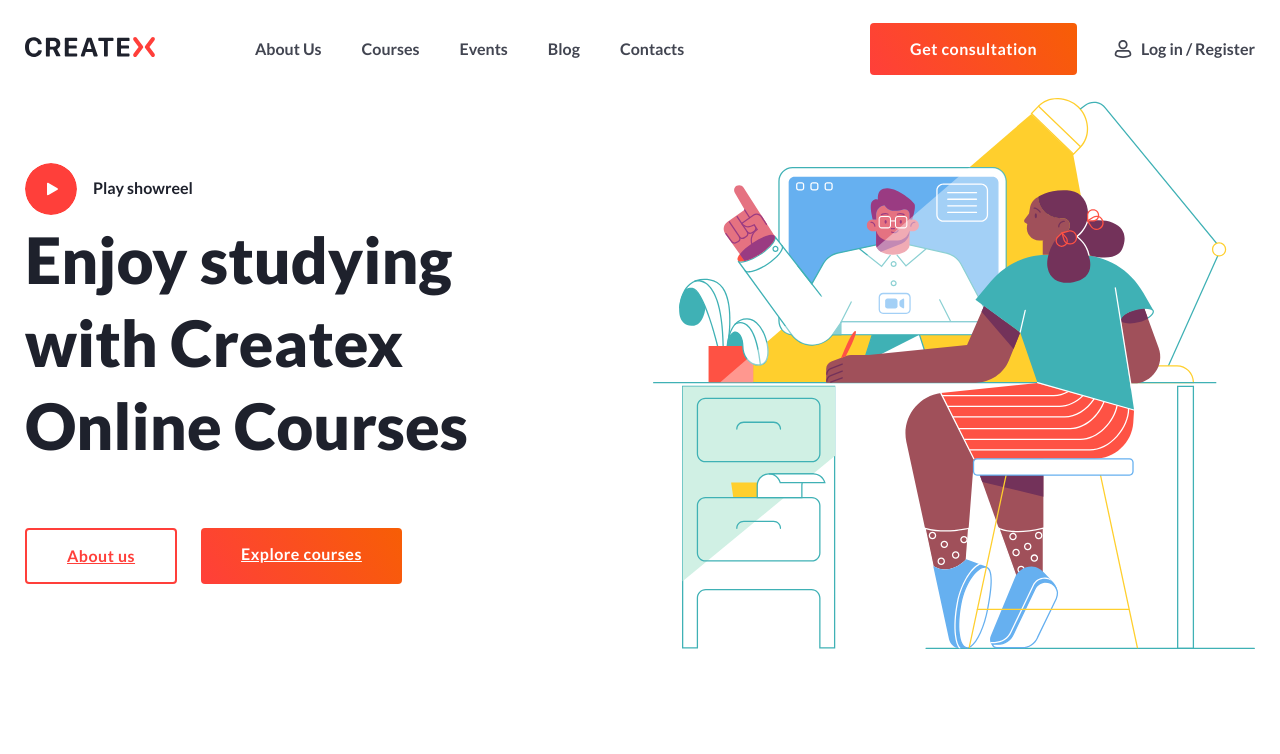
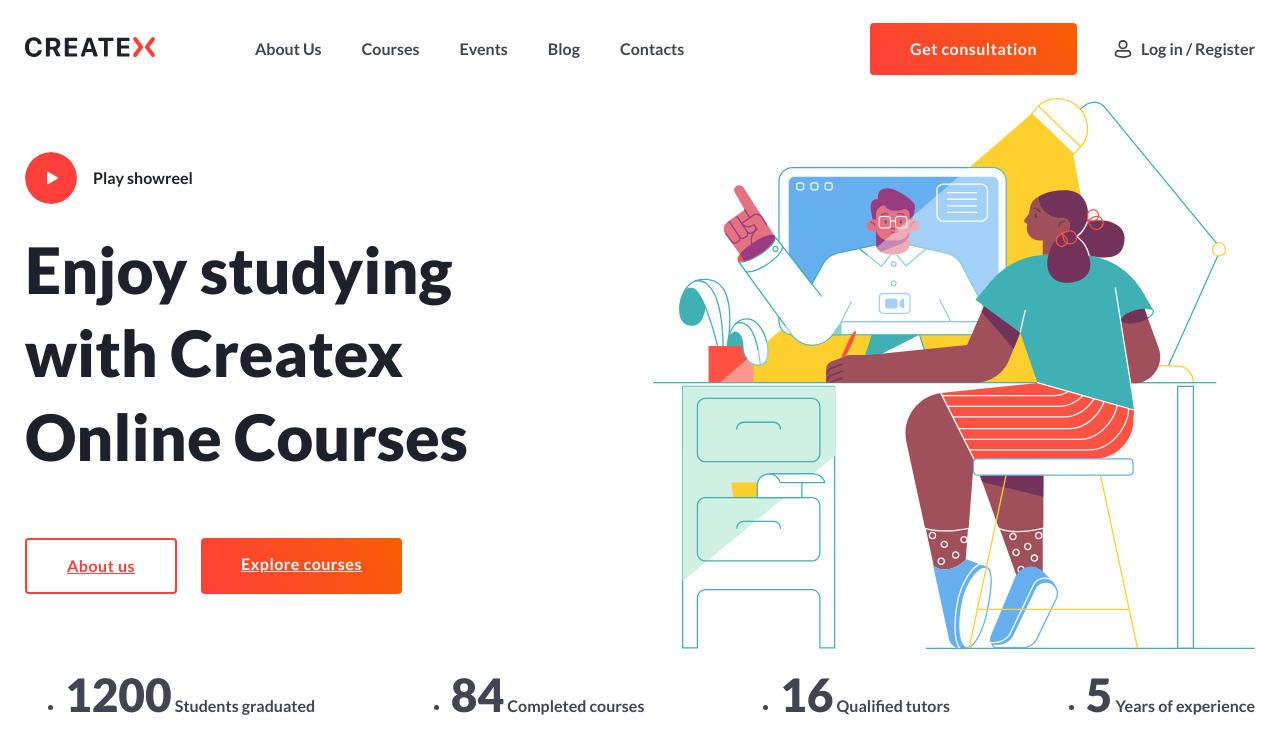
Before and after one commit to tmprl/create-x-landing, a website: page index.html in a window 1280 px wide. Drawn offline with nearby package versions, Linux system fonts and the light colour scheme.

Commit message:
style: update header row and header item

```diff
--- a/index.html
+++ b/index.html
@@ -69,7 +69,24 @@
                             </div>
                             <img class="header__img" src="./images/images/hero-image.svg" alt="">
                         </div>
-                        <div class="header__row"></div>
+                        <ul class="header__row">
+                            <li class="header__item">
+                                <span>1200</span>
+                                Students graduated
+                            </li>
+                            <li class="header__item">
+                                <span>84</span>
+                                Completed courses
+                            </li>
+                            <li class="header__item">
+                                <span>16</span>
+                                Qualified tutors
+                            </li>
+                            <li class="header__item">
+                                <span>5</span>
+                                Years of experience
+                            </li>
+                        </ul>
                     </div>
                 </div>
             </div>
--- a/style.css
+++ b/style.css
@@ -180,6 +180,7 @@ html, body {
     align-items: center;
     text-decoration: none;
     color: #1E212C;
+    margin-bottom: 24px;
 
 }
 
@@ -219,5 +220,14 @@ html, body {
 }
 
 .header__row {
+    display: flex;
+    justify-content: space-between;
+    align-items: center;;
+}
 
+.header__item span {
+    font-size: 46px;
+    font-weight: 900;
+    text-align: center;
+    line-height: 130%;
 }
```
